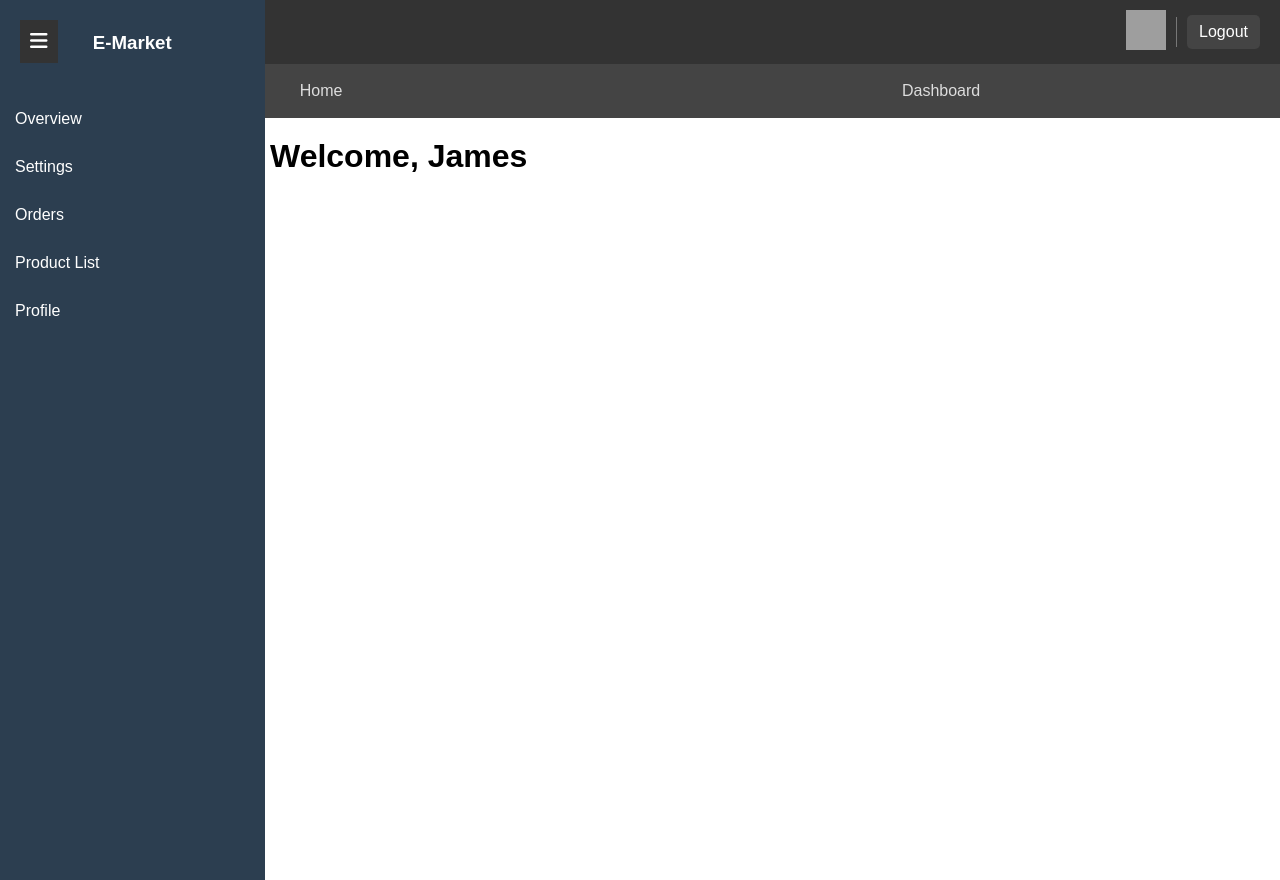
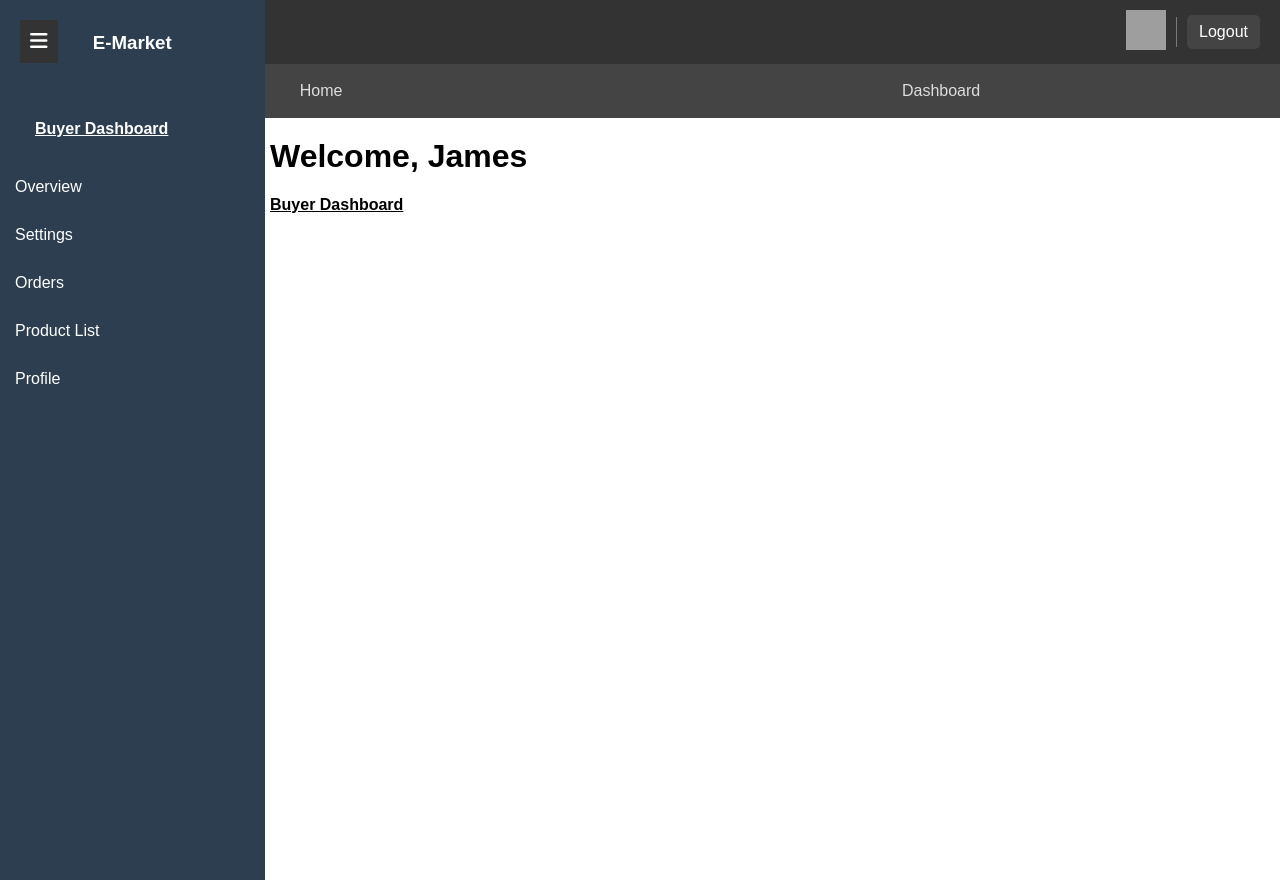
Before and after one commit to PhilTech-Hub/E-Market, a Flask app: page /dashboard in a window 1280 px wide. Run offline with Flask 3, Linux system fonts and the light colour scheme; a user stored in the database is signed in; grey boxes are pictures that could not be loaded.

Commit message:
Add all changes

```diff
--- a/app/models/models.py
+++ b/app/models/models.py
@@ -52,7 +52,7 @@ class User(db.Model, UserMixin):
 
     # Add profile_image field to store the path of the profile image
     profile_image = db.Column(
-        db.String(200), nullable=True, default="default_profile.jpg"
+        db.String(200), nullable=True, default="default_profile.png"
     )  # default image if none provided
 
     # Relationship for sellers
@@ -101,7 +101,6 @@ class User(db.Model, UserMixin):
         return permissions.get(permission_name, False)
 
 
-
 # Model for Sales (tracks purchases)
 class Sales(db.Model):
     __tablename__ = "sales"
--- a/app/templates/user_dashboard.html
+++ b/app/templates/user_dashboard.html
@@ -52,10 +52,24 @@
     <!-- Sidebar -->
     <div class="sidebar">
         <div class="items">
+            <div>
                 <a href="{{ url_for('main.home') }}">
                     <h3>E-Market</h3>
                 </a>
+            </div>
 
+            <div style="text-decoration: underline; font-weight: bold; padding: 20px; padding-bottom: 30px;">
+                {% if current_user.is_seller() %}
+                <span >Seller
+                    Dashboard</span>
+                {% elif current_user.is_admin() %}
+                <span >Admin Dashboard</span>
+                {% else %}
+                <span >Buyer Dashboard</span>
+                {% endif %}
+            </div>
+
+            <div>
                 {% if current_user.is_authenticated %}
                 <!-- Overview link visible for all authenticated users -->
                 <a href="#">Overview</a>
@@ -97,7 +111,9 @@
                 {% if current_user.is_admin() %}
                 <a href="#">Manage Users</a>
                 {% endif %}
+
                 {% endif %}
+            </div>
         </div>
     </div>
 
@@ -110,7 +126,7 @@
         {% if current_user.is_seller() %}
         <h2>Your Products</h2>
         <a href="{{ url_for('main.add_product') }}"><button>Add Product</button></a>
-        {% endif %}
+
         {% for product in current_user.seller_products %}
         <div class="product">
             <h3>{{ product.name }}</h3>
@@ -132,6 +148,11 @@
 
         </div>
         {% endfor %}
+        {% elif current_user.is_admin() %}
+        <span style="text-decoration: underline; font-weight: bold;">Admin Dashboard</span>
+        {% else %}
+        <span style="text-decoration: underline; font-weight: bold; ">Buyer Dashboard</span>
+        {% endif %}
     </div>
 
     <!-- JavaScript for toggling sidebar -->
```
Also changed, not shown: instance/ecommerce.db. Lines whose indentation alone changed are shown as unchanged.
